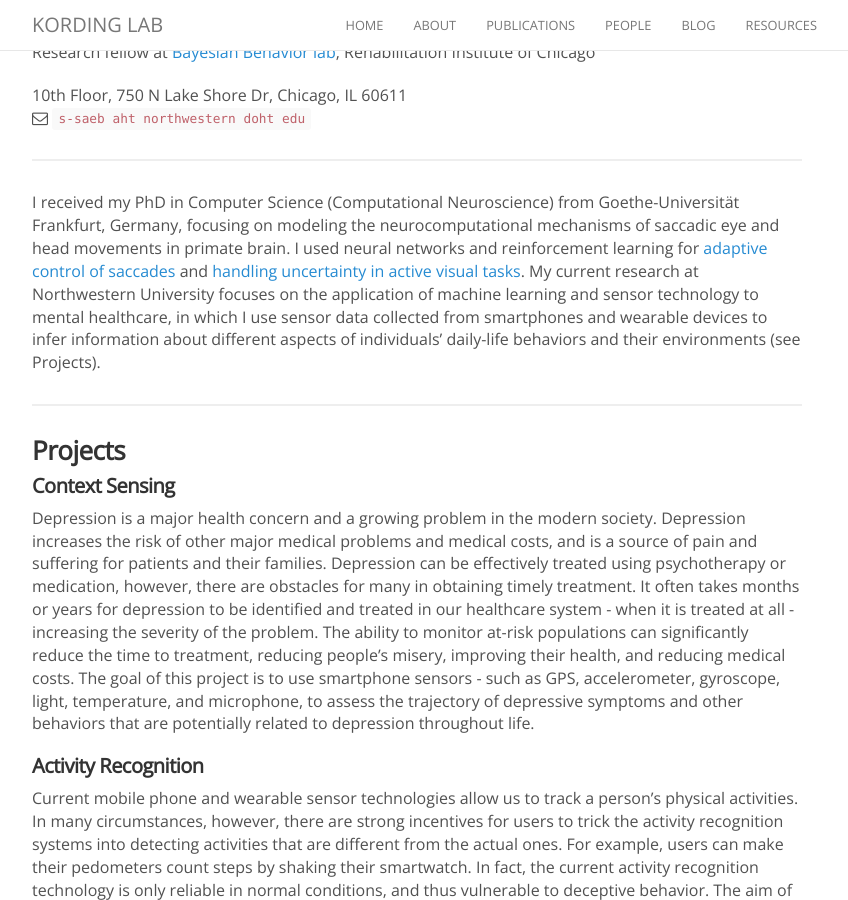
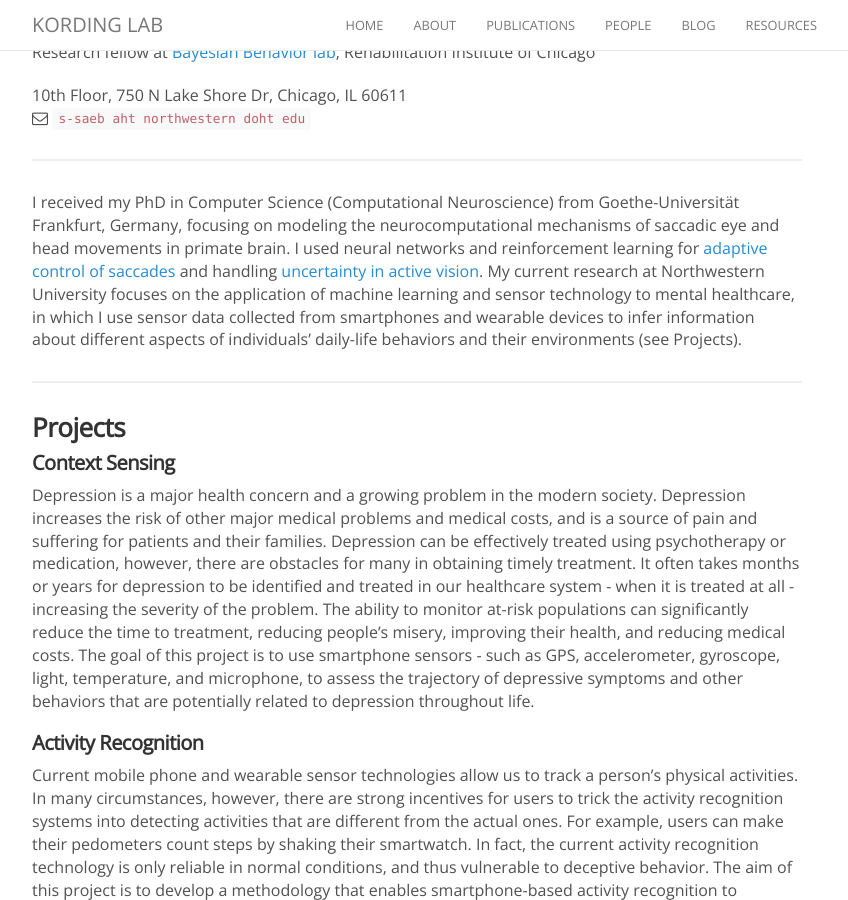
Before and after one commit to KordingLab/KordingLab.github.io, a Jekyll site: the page built from _people/sohrob_saeb.md, in a window 1280 px wide and 900 px high, scrolled down 467 px. Shown: the whole window, without its empty margins (223-1071 px from the left). Built offline with Jekyll 4.4.1, drawn with Linux system fonts in a browser that asks for light colours; nearby versions of some CDN libraries; comment, search, counter and statistics services are not loaded.

Commit message:
update about

```diff
--- a/_people/sohrob_saeb.md
+++ b/_people/sohrob_saeb.md
@@ -16,7 +16,7 @@
 
 ---
 
-I received my PhD in Computer Science (Computational Neuroscience) from Goethe-Universität Frankfurt, Germany, focusing on modeling the neurocomputational mechanisms of saccadic eye and head movements in primate brain. I used neural networks and reinforcement learning for [adaptive control of saccades](http://journals.plos.org/ploscompbiol/article?id=10.1371/journal.pcbi.1002253) and [handling uncertainty in active visual tasks](http://www.sciencedirect.com/science/article/pii/S0893608009001245?np=y). My current research at Northwestern University focuses on the application of machine learning and sensor technology to mental healthcare, in which I use sensor data collected from smartphones and wearable devices to infer information about different aspects of individuals' daily-life behaviors and their environments (see Projects).
+I received my PhD in Computer Science (Computational Neuroscience) from Goethe-Universität Frankfurt, Germany, focusing on modeling the neurocomputational mechanisms of saccadic eye and head movements in primate brain. I used neural networks and reinforcement learning for [adaptive control of saccades](http://journals.plos.org/ploscompbiol/article?id=10.1371/journal.pcbi.1002253) and handling [uncertainty in active vision](http://www.sciencedirect.com/science/article/pii/S0893608009001245?np=y). My current research at Northwestern University focuses on the application of machine learning and sensor technology to mental healthcare, in which I use sensor data collected from smartphones and wearable devices to infer information about different aspects of individuals' daily-life behaviors and their environments (see Projects).
 
 ---
 
```
